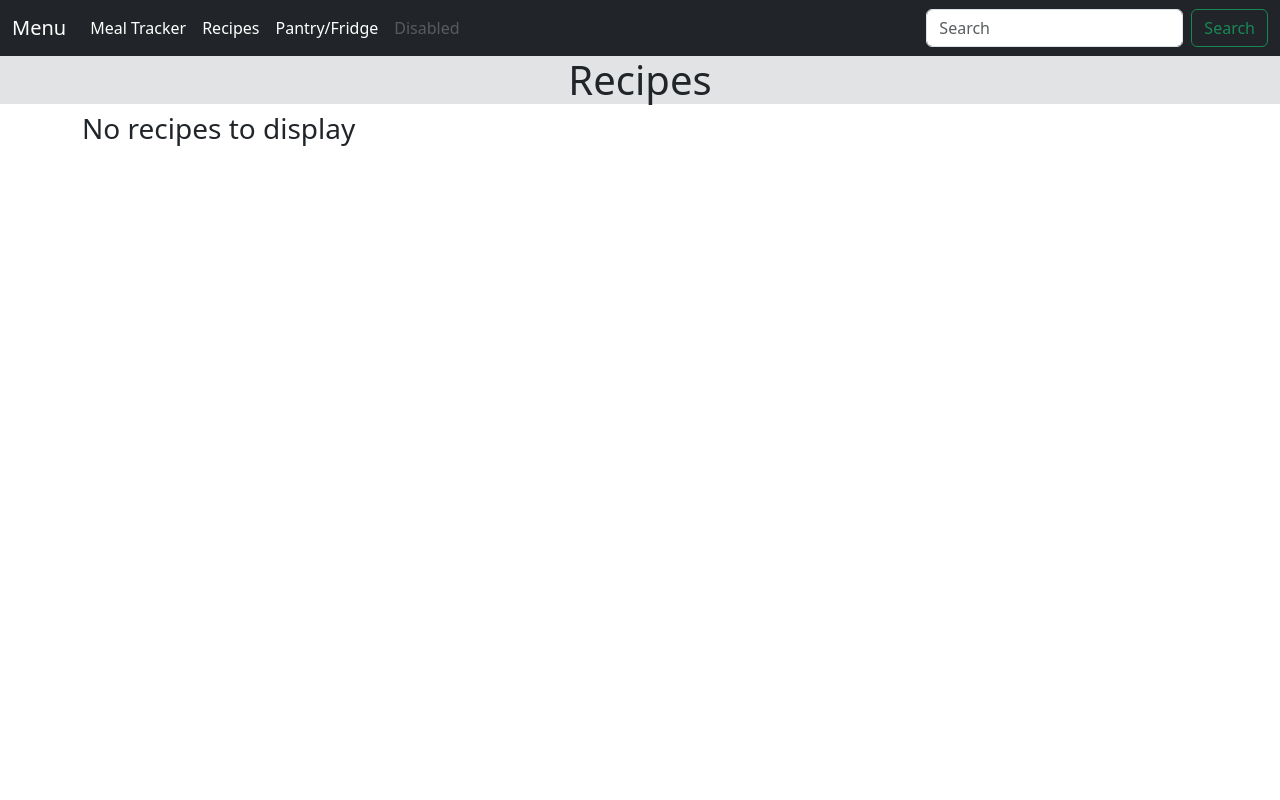
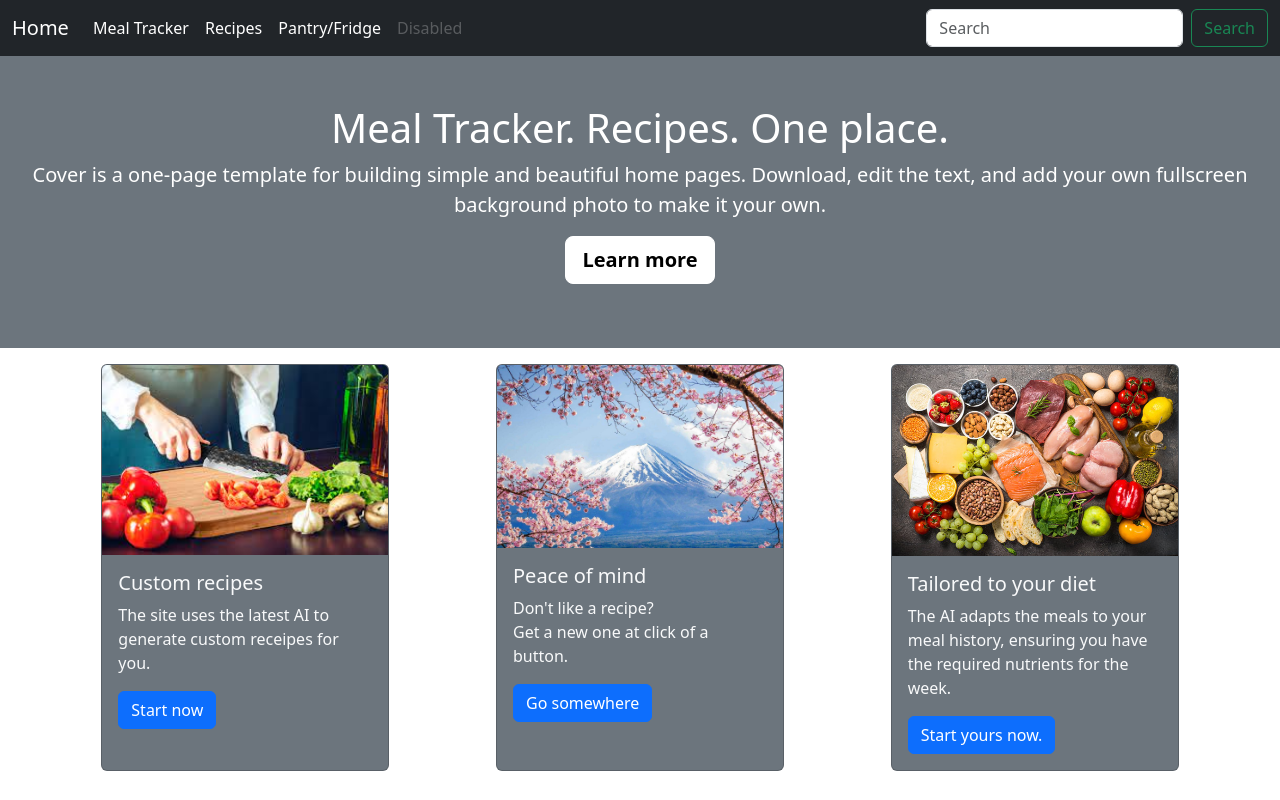
Before and after one commit to Spookiel/MealplanSite, a Django app: page / in a window 1280 px wide. Run offline with Django 3.2, Linux system fonts and the light colour scheme; data that the repository does not hold is empty; some libraries are stand-ins or nearby versions.

Commit message:
Added home page with cards indicating features. Made the buttons on the navbar link to actual pages and added template in to add the meal tracker later.

```diff
--- a/mysite/recipes/templates/recipes/all_recipes.html
+++ b/mysite/recipes/templates/recipes/all_recipes.html
@@ -13,7 +13,7 @@
             {% for recipe, vals in rdetails.items %}
 
 
-                <div class="col">
+                <div class="col justify-content-center d-flex">
                     {% comment %} <div class="p-5 bg-secondary text-light rounded">
                             <div class="h3 text-light text-center"> {{recipe.name}} </div>
                             <ul class="list-group">
--- a/mysite/recipes/templates/recipes/base.html
+++ b/mysite/recipes/templates/recipes/base.html
@@ -20,7 +20,7 @@
 
     <nav class="navbar navbar-expand bg-dark navbar-dark">
         <div class="container-fluid">
-          <a class="navbar-brand" href="#">Menu</a>
+          <a class="navbar-brand" href="{% url 'recipes:home' %}">Home</a>
           <button class="navbar-toggler" type="button" data-bs-toggle="collapse" data-bs-target="#navbarSupportedContent" aria-controls="navbarSupportedContent" aria-expanded="false" aria-label="Toggle navigation">
             <span class="navbar-toggler-icon"></span>
           </button>
@@ -31,7 +31,7 @@
               </li>
 
               <li class="nav-item">
-                <a class="nav-link active" aria-current="page" href="#">Recipes</a>
+                <a class="nav-link active" aria-current="page" href="{% url 'recipes:recipe_list' %}">Recipes</a>
               </li>
 
               <li class="nav-item">
--- /dev/null
+++ b/mysite/recipes/templates/recipes/index.html
@@ -0,0 +1,61 @@
+{% extends "recipes/base.html" %}
+
+{% block content%}
+{% load static %}
+<div class="d-flex vh-60 text-center text-bg-secondary py-5">
+
+  <main class="px-3">
+    <h1>Meal Tracker. Recipes. One place. </h1>
+    <p class="lead">Cover is a one-page template for building simple and beautiful home pages. Download, edit the text, and add your own fullscreen background photo to make it your own.</p>
+    <p class="lead">
+      <a href="#" class="btn btn-lg btn-light fw-bold border-white bg-white">Learn more</a>
+    </p>
+  </main>
+</div>
+
+<div class="container-fluid pt-3">
+
+    <div class="row px-5">
+        <div class="col-sm d-flex justify-content-center">
+            <div class="card bg-secondary text-light" style="width: 18rem;">
+                <img src="{% static 'recipes/chef-chopping.jpg' %}" class="card-img-top" alt="Chef chopping">
+                <div class="card-body">
+                  <h5 class="card-title">Custom recipes</h5>
+                  <p class="card-text">
+                    The site uses the latest AI to generate custom receipes for you.
+                  </p>
+                  <a href="{% url 'recipes:recipe_list' %}" class="btn btn-primary">Start now</a>
+
+                </div>
+              </div>
+
+        </div>
+        <div class="col-sm d-flex justify-content-center">
+            <div class="card bg-secondary text-light" style="width: 18rem;">
+                <img src="{% static 'recipes/fuji-bg.jpg' %}" class="card-img-top" alt="Chef chopping">
+                <div class="card-body">
+                  <h5 class="card-title">Peace of mind</h5>
+                  <p class="card-text">
+                    Don't like a recipe? <br> Get a new one at click of a button.
+                  </p>
+                  <a href="#" class="btn btn-primary">Go somewhere</a>
+                </div>
+              </div>
+        </div>
+        <div class="col-sm d-flex justify-content-center">
+            <div class="card bg-secondary text-light" style="width: 18rem;">
+                <img src="{% static 'recipes/food-variety.jpg' %}" class="card-img-top" alt="Chef chopping">
+                <div class="card-body">
+                  <h5 class="card-title">Tailored to your diet</h5>
+                  <p class="card-text">
+                    The AI adapts the meals to your meal history, ensuring you have the required nutrients for the week.
+                  </p>
+                  <a href="{% url 'recipes:meal_planner_home' %}" class="btn btn-primary">Start yours now.</a>
+                </div>
+              </div>
+        </div>
+
+    </div>
+</div>
+
+{% endblock content %}
--- a/mysite/recipes/urls.py
+++ b/mysite/recipes/urls.py
@@ -5,6 +5,8 @@ from . import views
 
 app_name = "recipes"
 urlpatterns = [
-    path('', views.recipe_list),
-    path("recipe_details/<int:recipe_id>/", views.recipe_detail, name="recipe_detail")
+    path('', views.index, name="home"),
+    path('recipes', views.recipe_list, name="recipe_list"),
+    path("recipe_details/<int:recipe_id>/", views.recipe_detail, name="recipe_detail"),
+    path("meal-tracker", views.meal_planner, name="meal_planner_home")
 ]
--- a/mysite/recipes/views.py
+++ b/mysite/recipes/views.py
@@ -3,6 +3,7 @@ from django.shortcuts import render, get_object_or_404
 # Create your views here.
 
 from .models import Recipe, RecipeIngredient
+
 
 def recipe_list(request):
 
@@ -10,10 +11,11 @@ def recipe_list(request):
     rdetails = {}
     for recipe in recipes:
         #print(recipe.name, "HERE WITH ID", recipe.id)
-        res = RecipeIngredient.objects.all()
+        res = RecipeIngredient.objects.filter(rname=recipe.id)
         # for i in res:
         #     print("FOUND Ingredient", i.rname, i.iname, i.recipeQuantityGrams)
         rdetails[recipe] = res
+        #print(res, recipe.name)
 
     context = {"recipes":recipes, "rdetails":rdetails}
 
@@ -22,3 +24,9 @@ def recipe_list(request):
 def recipe_detail(request, recipe_id):
     recipe = get_object_or_404(Recipe, pk=recipe_id)
     return render(request, "recipes/recipe_detail.html", {"recipe":recipe})
+
+def index(request):
+    return render(request, "recipes/index.html")
+
+def meal_planner(request):
+    return render(request, "BLAH")
```
Also changed, not shown: mysite/recipes/static/recipes/chef-chopping.jpg (added), mysite/recipes/static/recipes/food-variety.jpg (added).
